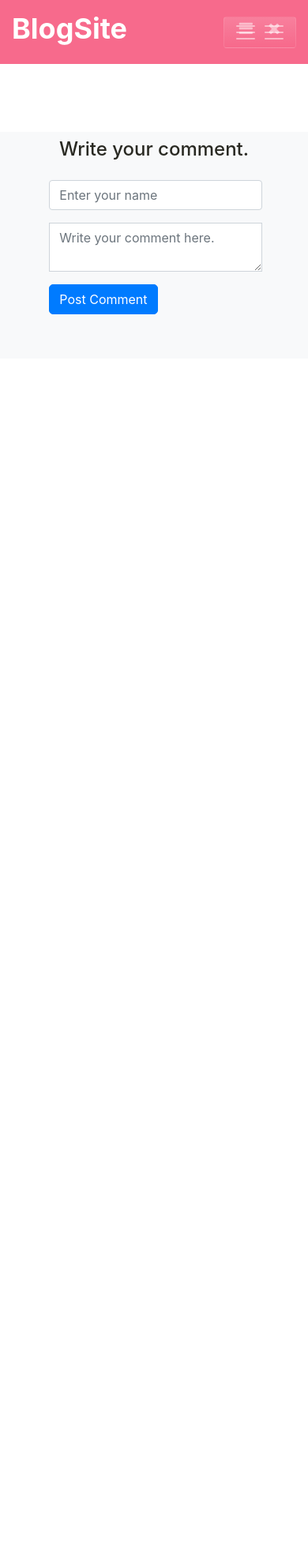
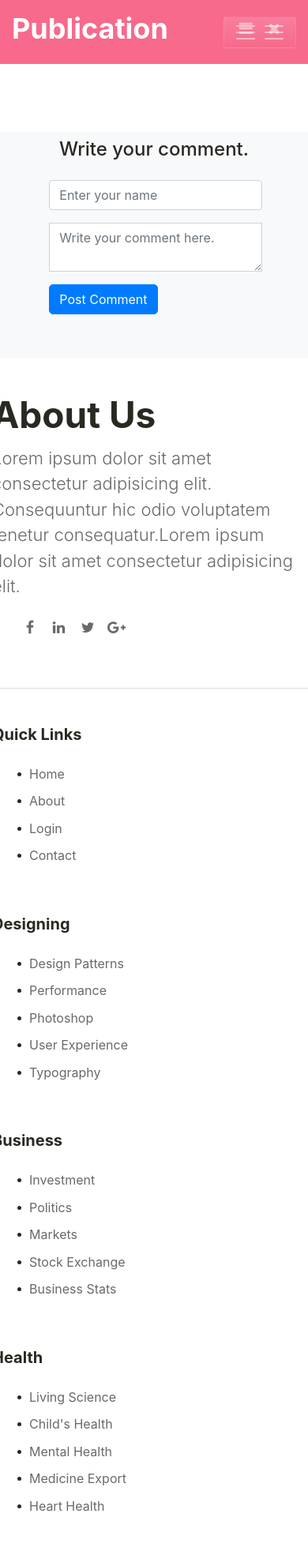
Before and after one commit to Libbna/BLOG_SITE, a PHP site: page / in a window 390 px wide. Shown: the whole page at 79% size. Before the commit the page ends 398 px from the top, so only its background shows below. Run offline with PHP 8.4, Linux system fonts and the light colour scheme; data that the repository does not hold is empty.

Commit message:
created the UI of footer section

```diff
--- /dev/null
+++ b/assets/_footer.scss
@@ -0,0 +1,96 @@
+footer {
+    .footer-inner-main {
+        background-color: #fff;
+        .footer-grids {
+            .container {
+                .text-txt {
+                    .row {
+                            display: flex;
+                            flex-wrap: wrap;
+                            margin-right: -15px;
+                            margin-left: -40px !important;
+                        }
+                    .footer-about {
+                        border-bottom: 1px solid #ddd;
+
+                        .footer-about-links {
+                            .header-section {
+                                h3 {
+                                    color: #292922;
+                                    font-size: 46px;
+                                    line-height: 1;
+                                    font-weight: 700;
+                                }
+                                p {
+                                    color: #696969;
+                                    font-size: 22px;
+                                    line-height: 32.5px;
+                                    font-weight: 300;
+                                    margin-top: 5px;
+                                }
+                            }
+
+                            .social-links {
+                                ul {
+                                    li {
+                                        margin-right: 0px;
+                                        display: inline-block;
+
+                                        a{
+                                            background: transparent;
+                                            display: inline-block;
+                                            text-align: center;
+                                            font-size: 18px;
+                                            color: #696969;
+                                            width: 32px;
+                                        }
+                                    }
+                                }
+                            }
+                        }
+                    }
+
+                    .footer-links {
+                        .sub-two-right {
+                            h6 {
+                                color: #292922;
+                                font-size: 20px;
+                                line-height: 20px;
+                                text-transform: capitalize;
+                                margin-bottom: 28px;
+                                font-weight: 700;
+                            }
+                            ul {
+                                li {
+                                    list-style: none;
+                                    padding-left: 15px;
+                                    position: relative;
+
+                                    ::before {
+                                        content: "";
+                                        width: 5px;
+                                        height: 5px;
+                                        border-radius: 100px;
+                                        position: absolute;
+                                        top: 10px;
+                                        left: 0;
+                                        background: #292922 ;
+                                    }
+                                    a {
+                                        font-style: normal;
+                                        font-weight: 400;
+                                        font-size: 16px;
+                                        line-height: 24.5px;
+                                        color: #696969;
+                                        margin: 0 0 10px 0;
+                                        display: block;
+                                    }
+                                }
+                            }
+                        }
+                    }
+                }
+            }
+        }
+    }
+}
--- a/assets/main.css
+++ b/assets/main.css
@@ -268,6 +268,89 @@ li {
   background-color: #fff;
 }
 
+footer .footer-inner-main {
+  background-color: #fff;
+}
+
+footer .footer-inner-main .footer-grids .container .text-txt .row {
+  display: -webkit-box;
+  display: -ms-flexbox;
+  display: flex;
+  -ms-flex-wrap: wrap;
+      flex-wrap: wrap;
+  margin-right: -15px;
+  margin-left: -40px !important;
+}
+
+footer .footer-inner-main .footer-grids .container .text-txt .footer-about {
+  border-bottom: 1px solid #ddd;
+}
+
+footer .footer-inner-main .footer-grids .container .text-txt .footer-about .footer-about-links .header-section h3 {
+  color: #292922;
+  font-size: 46px;
+  line-height: 1;
+  font-weight: 700;
+}
+
+footer .footer-inner-main .footer-grids .container .text-txt .footer-about .footer-about-links .header-section p {
+  color: #696969;
+  font-size: 22px;
+  line-height: 32.5px;
+  font-weight: 300;
+  margin-top: 5px;
+}
+
+footer .footer-inner-main .footer-grids .container .text-txt .footer-about .footer-about-links .social-links ul li {
+  margin-right: 0px;
+  display: inline-block;
+}
+
+footer .footer-inner-main .footer-grids .container .text-txt .footer-about .footer-about-links .social-links ul li a {
+  background: transparent;
+  display: inline-block;
+  text-align: center;
+  font-size: 18px;
+  color: #696969;
+  width: 32px;
+}
+
+footer .footer-inner-main .footer-grids .container .text-txt .footer-links .sub-two-right h6 {
+  color: #292922;
+  font-size: 20px;
+  line-height: 20px;
+  text-transform: capitalize;
+  margin-bottom: 28px;
+  font-weight: 700;
+}
+
+footer .footer-inner-main .footer-grids .container .text-txt .footer-links .sub-two-right ul li {
+  list-style: none;
+  padding-left: 15px;
+  position: relative;
+}
+
+footer .footer-inner-main .footer-grids .container .text-txt .footer-links .sub-two-right ul li ::before {
+  content: "";
+  width: 5px;
+  height: 5px;
+  border-radius: 100px;
+  position: absolute;
+  top: 10px;
+  left: 0;
+  background: #292922;
+}
+
+footer .footer-inner-main .footer-grids .container .text-txt .footer-links .sub-two-right ul li a {
+  font-style: normal;
+  font-weight: 400;
+  font-size: 16px;
+  line-height: 24.5px;
+  color: #696969;
+  margin: 0 0 10px 0;
+  display: block;
+}
+
 * {
   margin: 0;
   padding: 0;
--- a/assets/main.scss
+++ b/assets/main.scss
@@ -2,6 +2,8 @@
 @import "./login";
 @import "./comment";
 @import "./domain-modal";
+@import "./footer";
+
 
 // color-codes
 $main-color: #de4839;
@@ -22,6 +24,8 @@ h1, h2, h3, h4, h5, h6 {
 
     color: $heading-color;
 }
+
+
 
 .card {
     .card-header {
--- /dev/null
+++ b/footer.php
@@ -0,0 +1,87 @@
+<!DOCTYPE html>
+<html lang="en">
+
+<head>
+    <meta charset="UTF-8">
+    <meta http-equiv="X-UA-Compatible" content="IE=edge">
+    <meta name="viewport" content="width=device-width, initial-scale=1.0">
+    <title>Document</title>
+</head>
+
+<body>
+    <footer>
+        <section class="footer-inner-main">
+            <div class="footer-grids py-5">
+                <div class="container py-lg-4">
+                    <div class="text-txt">
+                        <div class="row footer-about pb-5">
+                            <div class="col-lg-9 footer-about-links">
+                                <div class="header-section">
+                                    <h3 class="mb-3">About Us</h3>
+                                    <p class="pr-lg-5">Lorem ipsum dolor sit amet consectetur adipisicing elit.
+                                        Consequuntur hic odio voluptatem tenetur consequatur.Lorem ipsum dolor sit amet
+                                        consectetur adipisicing elit. </p>
+                                </div>
+                                <div class="social-links mt-4">
+                                    <ul class="social">
+                                        <li><a href="#facebook"><span class="fa fa-facebook" aria-hidden="true"></span></a>
+                                        </li>
+                                        <li><a href="#linkedin"><span class="fa fa-linkedin" aria-hidden="true"></span></a>
+                                        </li>
+                                        <li><a href="#twitter"><span class="fa fa-twitter" aria-hidden="true"></span></a>
+                                        </li>
+                                        <li><a href="#google"><span class="fa fa-google-plus" aria-hidden="true"></span></a>
+                                        </li>
+                                    </ul>
+                                </div>
+                            </div>
+                        </div>
+                        <div class="row footer-links">
+                            <div class="col-md-3 col-sm-6 sub-two-right mt-5">
+                                <h6>Quick Links</h6>
+                                <ul>
+                                    <li><a href="#">Home</a></li>
+                                    <li><a href="#">About</a></li>
+                                    <li><a href="#">Login</a></li>
+                                    <li><a href="#">Contact</a></li>
+                                </ul>
+                            </div>
+                            <div class="col-md-3 col-sm-6 sub-two-right mt-5">
+                                <h6>Designing</h6>
+                                <ul>
+                                    <li><a href="#">Design Patterns</a></li>
+                                    <li><a href="#">Performance</a></li>
+                                    <li><a href="#">Photoshop</a></li>
+                                    <li><a href="#">User Experience</a></li>
+                                    <li><a href="#">Typography</a></li>
+                                </ul>
+                            </div>
+                            <div class="col-md-3 col-sm-6 sub-two-right mt-5">
+                                <h6>Business</h6>
+                                <ul>
+                                    <li><a href="#">Investment</a></li>
+                                    <li><a href="#">Politics</a></li>
+                                    <li><a href="#">Markets</a></li>
+                                    <li><a href="#">Stock Exchange</a></li>
+                                    <li><a href="#">Business Stats</a></li>
+                                </ul>
+                            </div>
+                            <div class="col-md-3 col-sm-6 sub-two-right mt-5">
+                                <h6>Health</h6>
+                                <ul>
+                                    <li><a href="#">Living Science</a></li>
+                                    <li><a href="#">Child's Health</a></li>
+                                    <li><a href="#">Mental Health</a></li>
+                                    <li><a href="#">Medicine Export</a></li>
+                                    <li><a href="#">Heart Health</a></li>
+                                </ul>
+                            </div>
+                        </div>
+                    </div>
+                </div>
+            </div>
+        </section>
+    </footer>
+</body>
+
+</html>
--- a/header.php
+++ b/header.php
@@ -20,7 +20,7 @@
         <div class="container">
             <nav class="navbar navbar-expand-lg navbar-dark stroke p-0">
                 <h1>
-                    <a class="navbar-brand" href="">BlogSite</a>
+                    <a class="navbar-brand" href="">Publication</a>
                 </h1>
                 <button class="navbar-toggler collapsed bg-gradient" type="button" data-toggle="collapse" data-target="navbarToggler" aria-controls="navbarToggler" aria-expanded="false" aria-label="Toggle navigation">
                     <span class="navbar-toggler-icon fa icon-expand fa-bars"></span>
--- a/index.php
+++ b/index.php
@@ -56,7 +56,8 @@ include("./header.php");
 </div>
 
 <?php
-include('comment-section.php')
+include('comment-section.php');
+include('footer.php');
 ?>
 
 <script>
```
Also changed, not shown: 1 other file.
